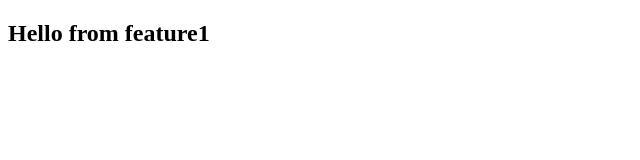
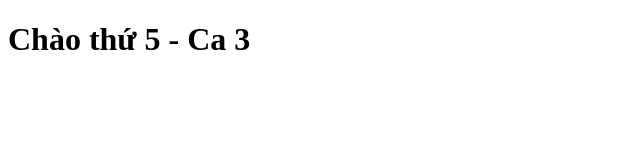
Before and after one commit to camtu-12/Bai1-git, a plain HTML site: page index.html in a window 1280 px wide. Shown: the whole page, without its empty margins (0-640 px from the left). Drawn offline with Linux system fonts and the light colour scheme.

Commit message:
Add greeting Chào thứ 5 - Ca 3

```diff
--- a/index.html
+++ b/index.html
@@ -6,6 +6,6 @@
     <title>Document</title>
 </head>
 <body>
-    <h2>Hello from feature1</h2>
+    <h1>Chào thứ 5 - Ca 3</h1>
 </body>
 </html>
```
